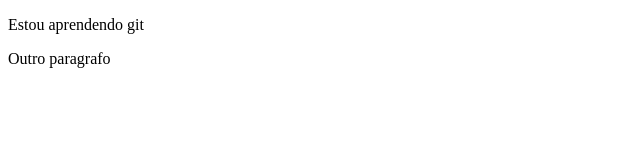
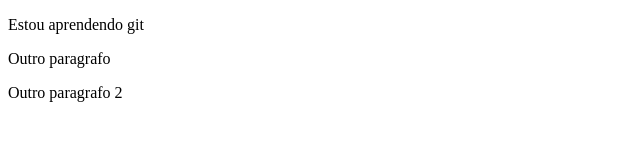
Before and after one commit to rayDutra/Tutorial_Git, a plain HTML site: page index.html in a window 1280 px wide. Shown: the whole page, without its empty margins (0-640 px from the left). Drawn offline with Linux system fonts and the light colour scheme.

Commit message:
Adicionado outro paragrafo3

```diff
--- a/index.html
+++ b/index.html
@@ -6,6 +6,7 @@
     <title>Tutorial de git</title>
     <p>Estou aprendendo git</p>
     <p>Outro paragrafo</p>
+    <p>Outro paragrafo 2</p>
 </head>
 <body>
 
```
